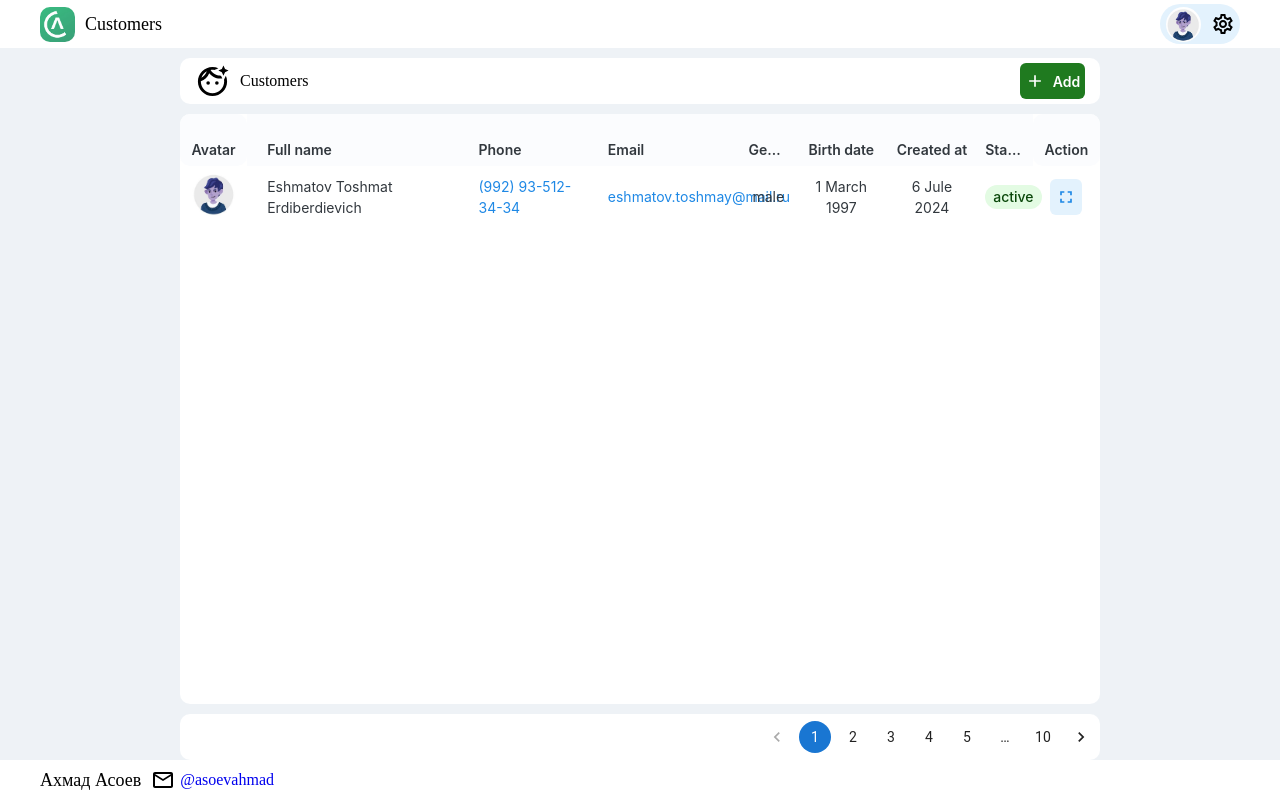
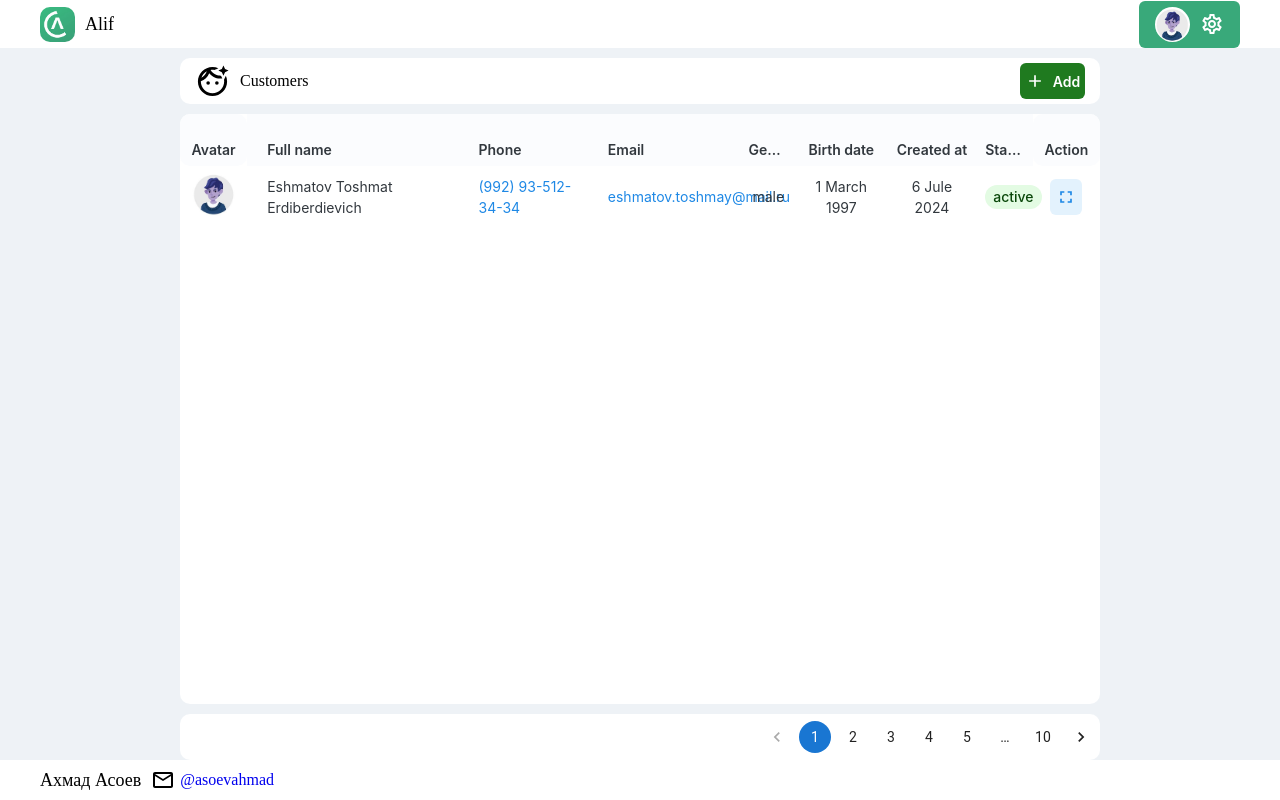
Before and after one commit to AhmadAsoev/alif_customers, a React (Create React App) app: page / in a window 1280 px wide. Built offline with nearby package versions, Linux system fonts and the light colour scheme.

Commit message:
add account action

```diff
--- a/src/component/header/Header.js
+++ b/src/component/header/Header.js
@@ -1,3 +1,4 @@
+import { Dropdown, Menu, MenuButton, MenuItem } from "@mui/joy";
 import "./header.css"
 import SettingsOutlinedIcon from '@mui/icons-material/SettingsOutlined'
 
@@ -6,12 +7,18 @@ function Header() {
         <div className="header">
             <div className="logo">
                 <img className="logo-img" alt="no logo" src="/logo.jpg" />
-                <span className="logo-title">Customers</span>
+                <span className="logo-title">Alif</span>
             </div>
-            <div className="account">
-                <img className="account-img" alt="no logo" src="avatar.jpg" />
-                <SettingsOutlinedIcon />
-            </div>
+            <Dropdown>
+                    <MenuButton className="account" variant="plain">
+                        <img className="account-img" alt="no logo" src="avatar.jpg" />
+                        <SettingsOutlinedIcon />
+                    </MenuButton>
+                <Menu>
+                    <MenuItem>My account</MenuItem>
+                    <MenuItem>Logout</MenuItem>
+                </Menu>
+            </Dropdown>
         </div>
     )
 }
--- a/src/component/header/header.css
+++ b/src/component/header/header.css
@@ -23,15 +23,9 @@
     }
 
     .account {
-        display: flex;
-        justify-content: center;
-        align-items: center;
+        background-color: #39a97a;
+        color: white;
         gap: 10px;
-        background-color: #e3f2fd;
-        height: 40px;
-        width: 80px;
-        border-radius: 20px;
-        cursor: pointer;
 
         .account-img {
             height: 35px;
@@ -40,8 +34,8 @@
         }
 
         &:hover {
-            background-color: #2e4a61;
-            color: white;
+            background-color: #71dfb1;
+            color: #5b5858;
             transition: 0.7s;
         }
     }
```
